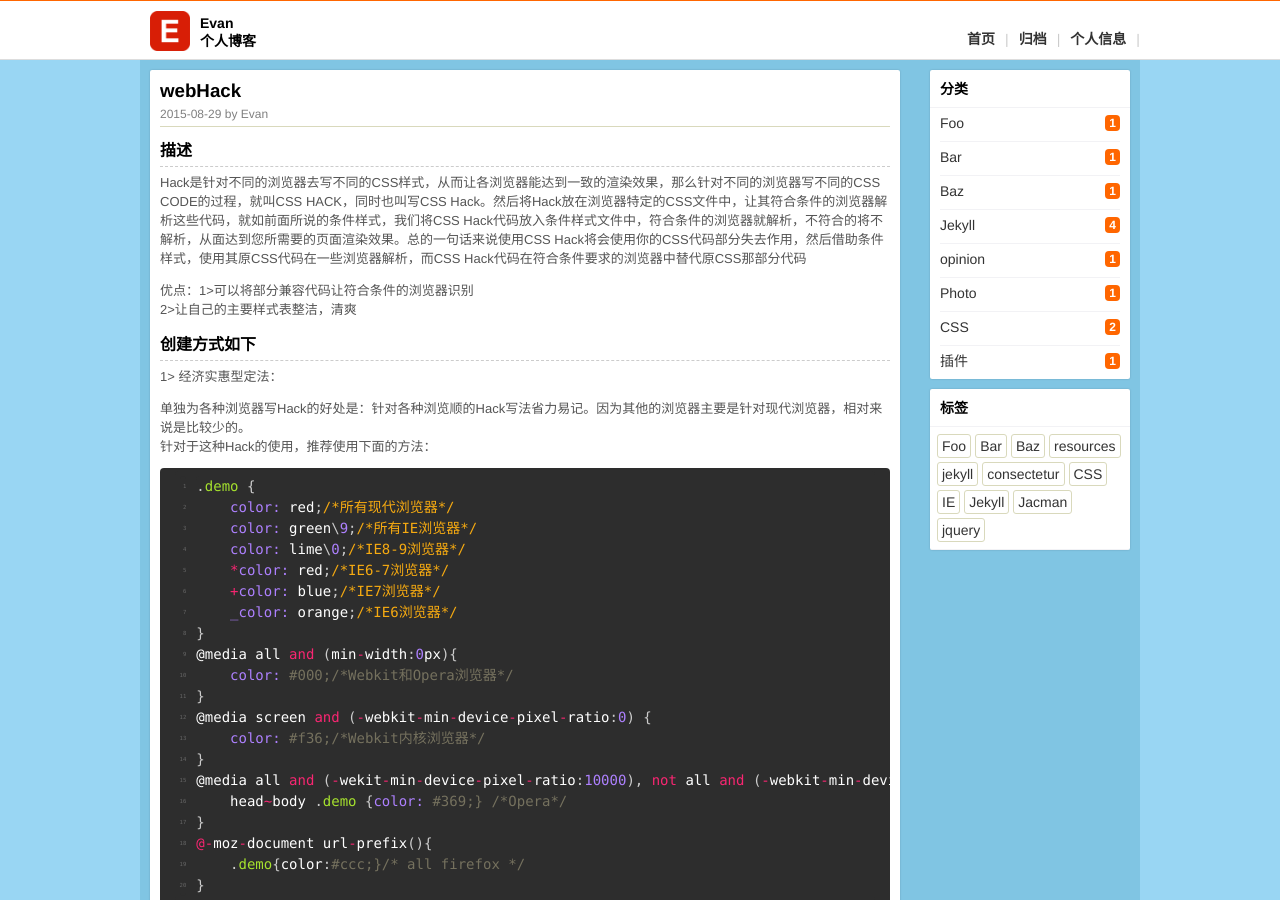
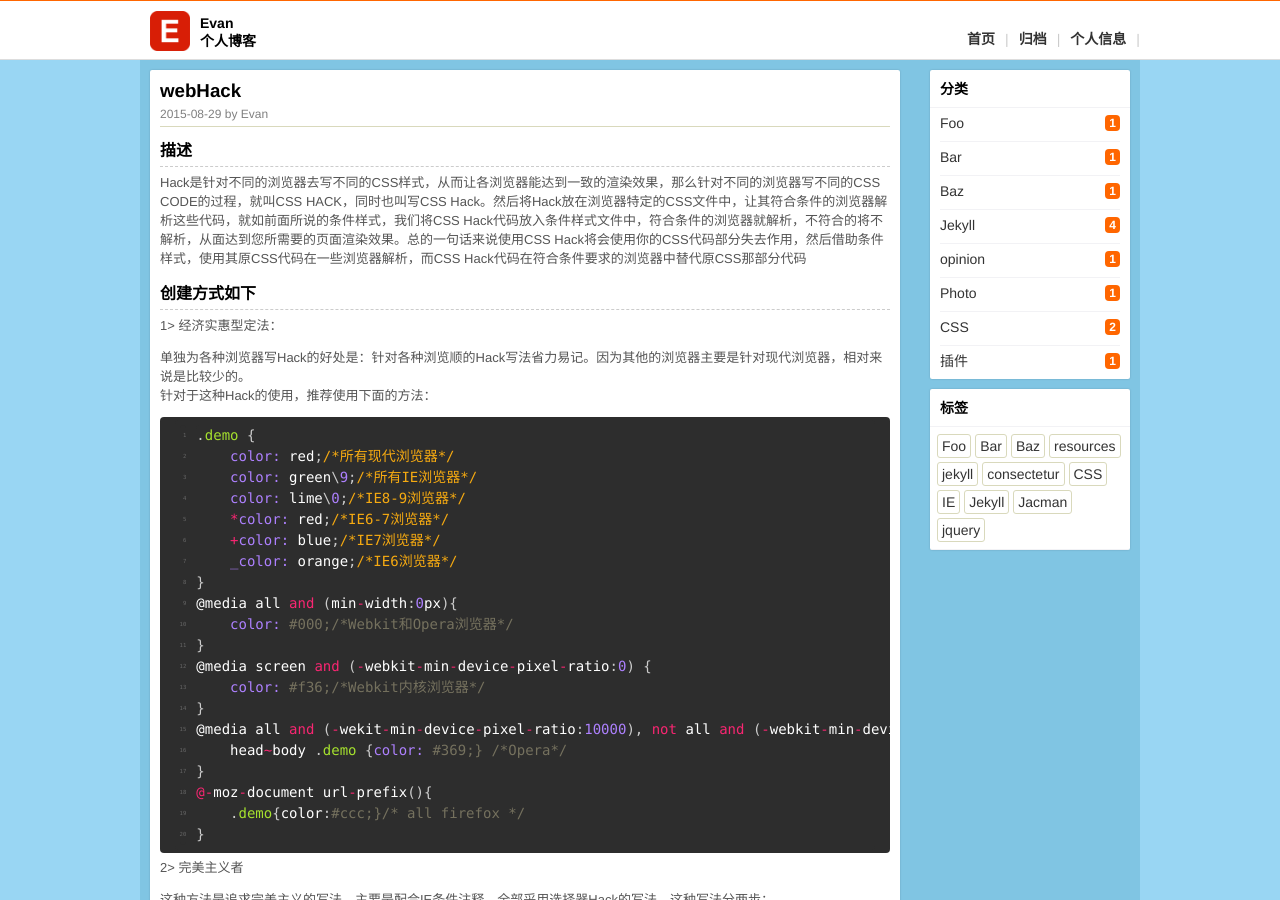
Before and after one commit to bnuephjx/bnuephjx.github.io, a Jekyll site: the page built from _posts/2015-08-29-webHack.html, in a window 1280 px wide and 900 px high. Built offline with Jekyll 4.4.1, drawn with Linux system fonts in a browser that asks for light colours.

Commit message:
提交文章

```diff
--- a/_posts/2015-08-29-webHack.html
+++ b/_posts/2015-08-29-webHack.html
@@ -13,10 +13,6 @@ description: Hack是针对不同的浏览器去写不同的CSS样式，从而让
     <h4 class="infoSubTitle">描述</h4>
     <p>
        Hack是针对不同的浏览器去写不同的CSS样式，从而让各浏览器能达到一致的渲染效果，那么针对不同的浏览器写不同的CSS CODE的过程，就叫CSS HACK，同时也叫写CSS Hack。然后将Hack放在浏览器特定的CSS文件中，让其符合条件的浏览器解析这些代码，就如前面所说的条件样式，我们将CSS Hack代码放入条件样式文件中，符合条件的浏览器就解析，不符合的将不解析，从面达到您所需要的页面渲染效果。总的一句话来说使用CSS Hack将会使用你的CSS代码部分失去作用，然后借助条件样式，使用其原CSS代码在一些浏览器解析，而CSS Hack代码在符合条件要求的浏览器中替代原CSS那部分代码
-    </p>
-    <p>
-        优点：1>可以将部分兼容代码让符合条件的浏览器识别
-        <br /> 2>让自己的主要样式表整洁，清爽
     </p>
     <h4 class="infoSubTitle">创建方式如下</h4>
     <p>
```
